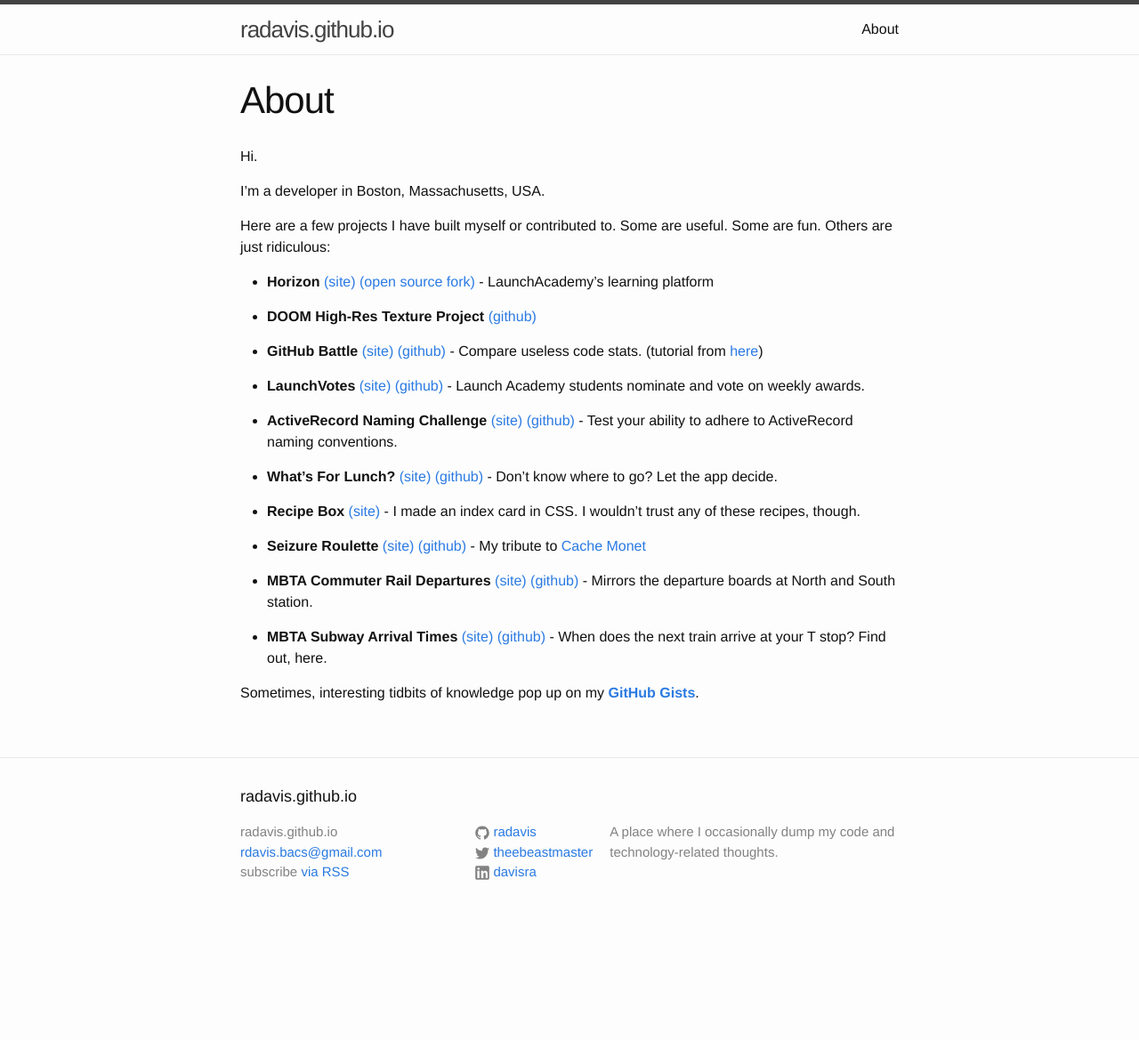
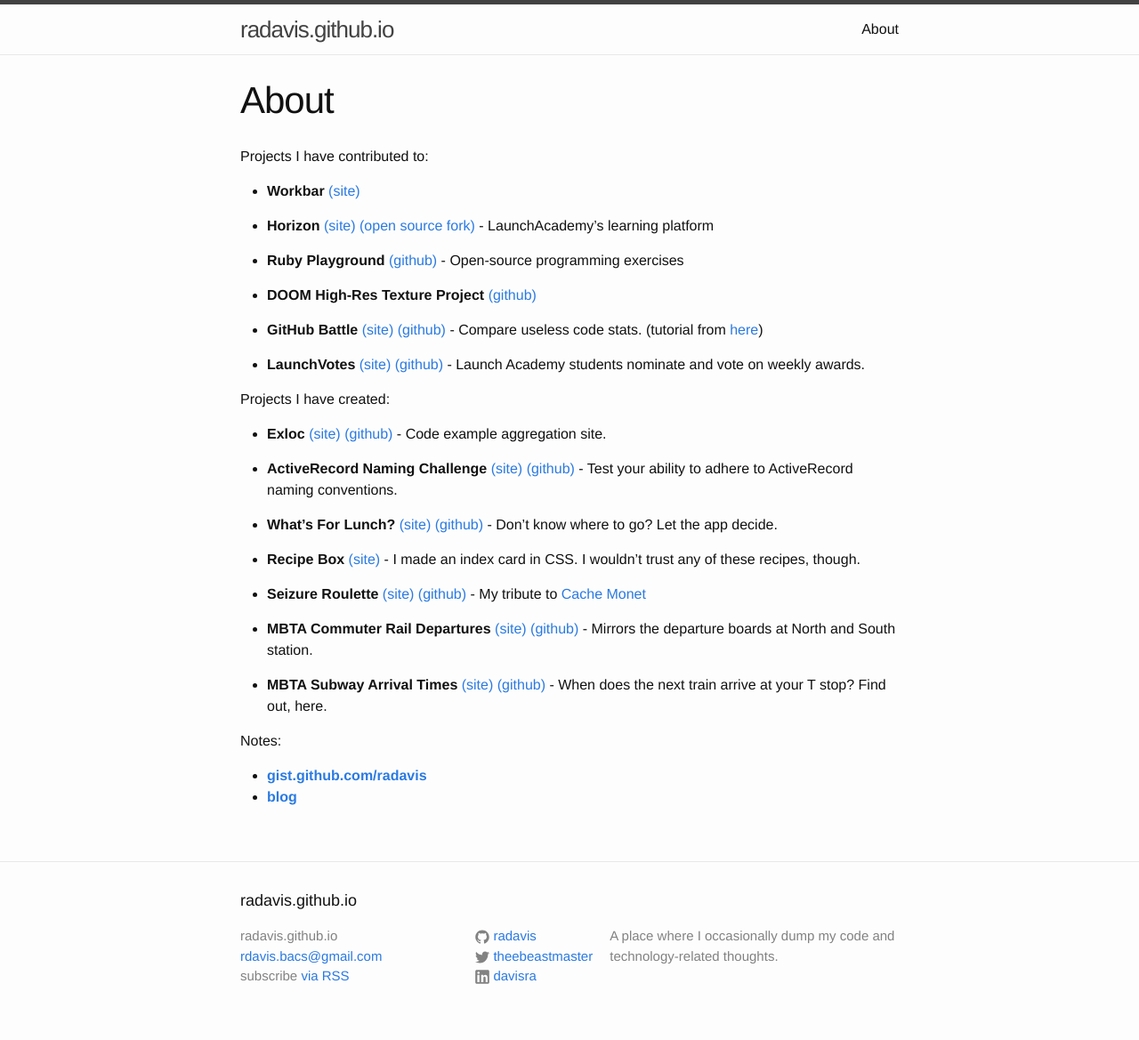
Before and after one commit to radavis/radavis.github.io, a Jekyll site: the page built from about.md, in a window 1280 px wide. Shown: the whole page at 89% size. Built offline with Jekyll 4.4.1, drawn with Linux system fonts in a browser that asks for light colours; before the commit the page ends 1052 px from its top, so only the background shows below that.

Commit message:
upddate about

```diff
--- a/_config.yml
+++ b/_config.yml
@@ -15,7 +15,7 @@
 twitter_username: theebeastmaster
 github_username:  radavis
 linkedin_username: davisra
-paginate: 5
+paginate: 8
 paginate_path: "/pages/:num"
 markdown: kramdown
 gems:
--- a/about.md
+++ b/about.md
@@ -4,16 +4,19 @@
 permalink: /about/
 ---
 
-Hi.
+Projects I have contributed to:
 
-I'm a developer in Boston, Massachusetts, USA.
-
-Here are a few projects I have built myself or contributed to. Some are useful. Some are fun. Others are just ridiculous:
+  * __Workbar__
+  [(site)](https://wobbe.workbar.com/)
 
   * __Horizon__
   [(site)](http://learn.launchacademy.com/)
   [(open source fork)](https://github.com/launchacademy/horizon)
   \- LaunchAcademy's learning platform
+
+  * __Ruby Playground__
+  [(github)](https://github.com/LaunchAcademy/ruby-playground)
+  \- Open-source programming exercises
 
   * __DOOM High-Res Texture Project__
   [(github)](https://github.com/KuriKai/DHTP)
@@ -27,6 +30,14 @@
   [(site)](https://launchvotes.herokuapp.com)
   [(github)](https://github.com/omidbachari/launchvotes)
   \- Launch Academy students nominate and vote on weekly awards.
+
+
+Projects I have created:
+
+  * __Exloc__
+  [(site)](https://exloc.io)
+  [(github)](https://github.com/exloc/app)
+  \- Code example aggregation site.
 
   * __ActiveRecord Naming Challenge__
   [(site)](http://ar-naming.herokuapp.com/)
@@ -57,4 +68,8 @@
   [(github)](https://github.com/radavis/mbta-subway)
   \- When does the next train arrive at your T stop? Find out, here.
 
-Sometimes, interesting tidbits of knowledge pop up on my [__GitHub Gists__](https://gist.github.com/radavis).
+
+Notes:
+
+  * [__gist.github.com/radavis__](https://gist.github.com/radavis)
+  * [__blog__](https://radavis.github.io/)
```
Also changed, not shown: _posts/2017-07-13-captive-portal-is-dead.markdown (+18 -19 lines).
